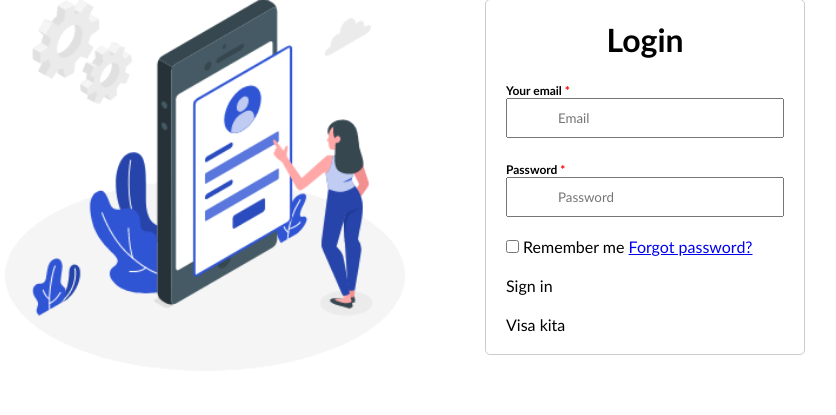
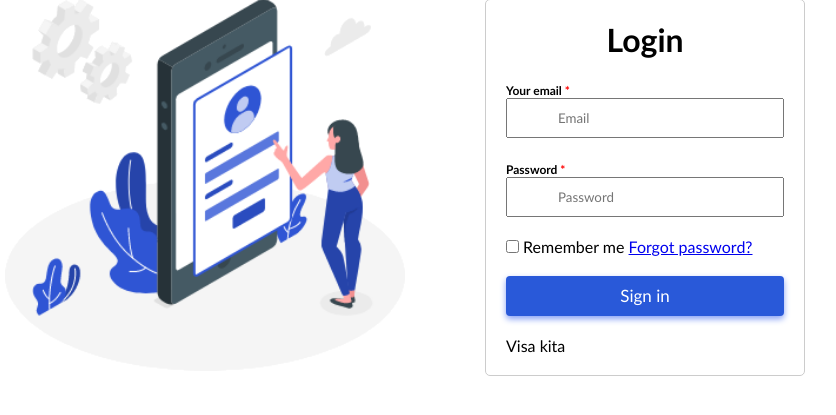
Before and after one commit to emtomoro/2-prisijungimai, a PHP site: page / in a window 1280 px wide. Shown: the part 101-516 px from the top of the page, without its empty margins (235-1071 px from the left). Run offline with PHP 8.4, Linux system fonts and the light colour scheme.

Commit message:
Blue batton style

```diff
--- a/css/button.css
+++ b/css/button.css
@@ -1,4 +1,15 @@
 .btn {
     display: inline-block;
-    width: 100%;
+    padding: 5px 20px;
+    background-color:#2959D9;
+    color: #ffffff;
+    font-size: 17px;
+    line-height: 30px;
+    text-align: center;
+    border-radius: 4px;
+    cursor: pointer;
+    box-shadow: 0 3px 6px #87a0f5;
 }
+.btn:hover {
+    background-color: #2443ac;
+}
--- a/css/main.css
+++ b/css/main.css
@@ -58,6 +58,9 @@ body {
                     .forgot-link {
 
                     }
+                    .btn{
+                        width: 100%;
+                    }
             .form-bottom{
                 display: inline-block;
                 width: 100%;
```
